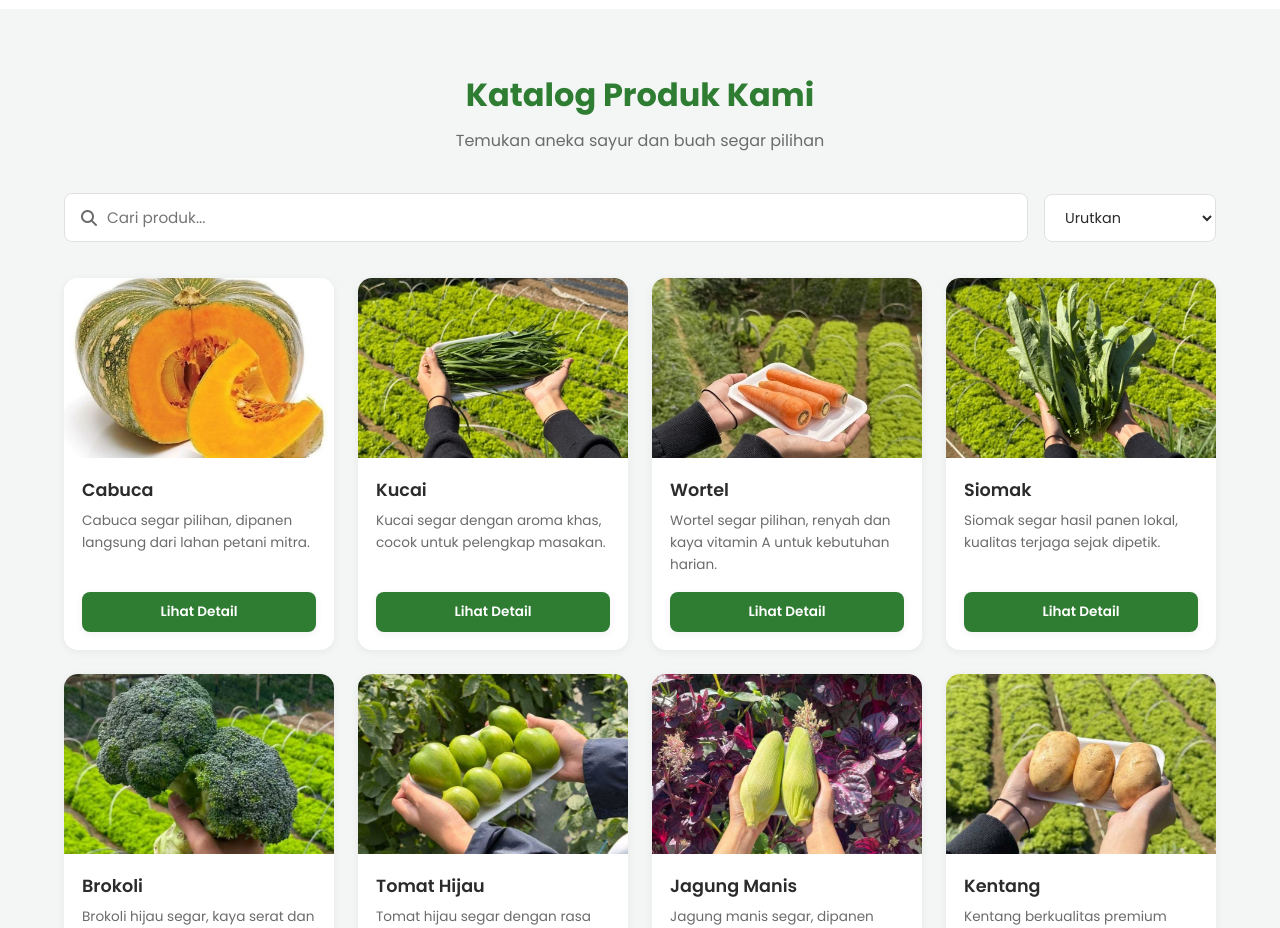
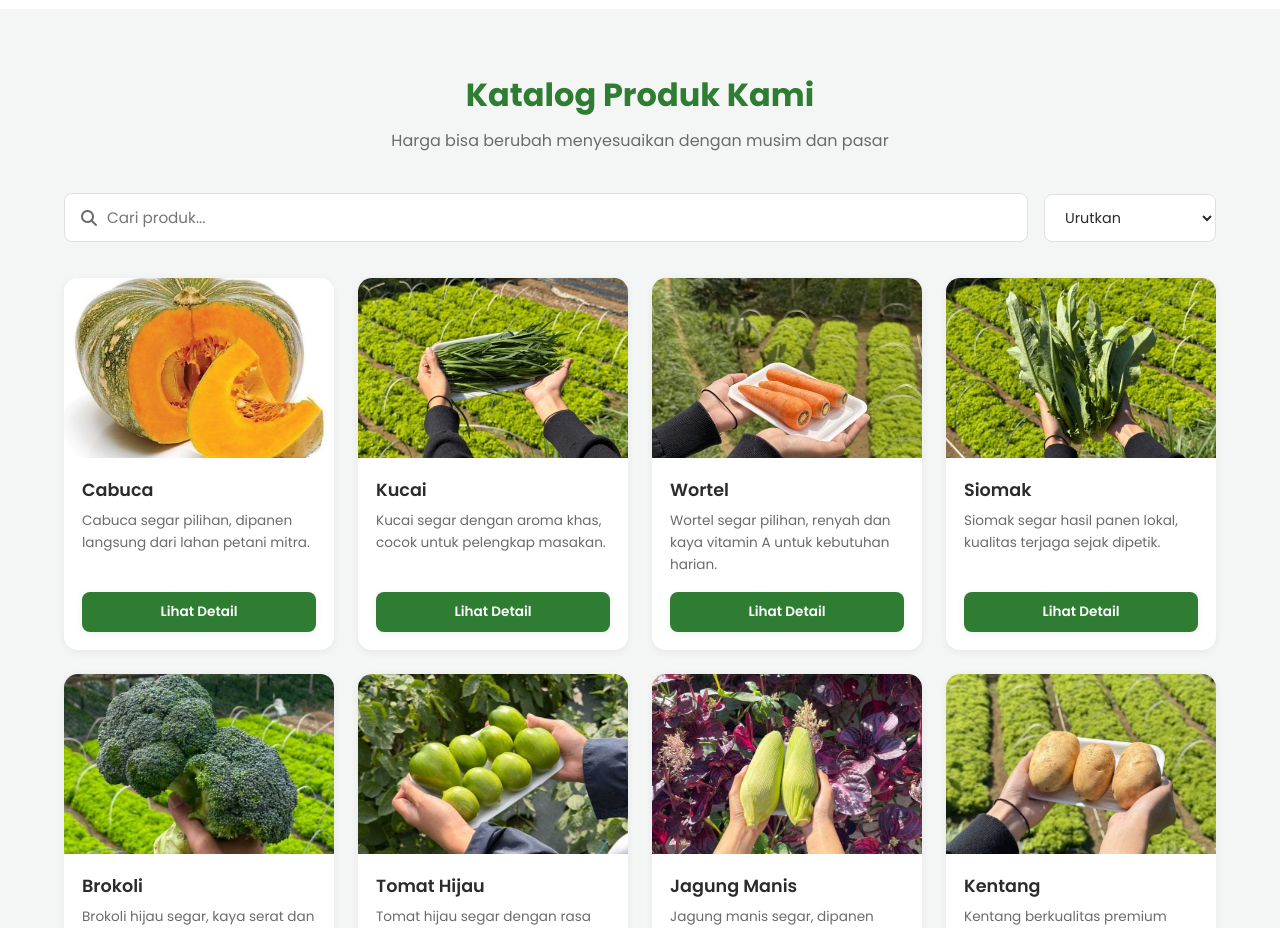
Before and after one commit to rumahkemashortizonmerbabu/Hortizon-Merbabu-Mart, a plain HTML site: page index.html in a window 1280 px wide. Shown: the part 1020-1948 px from the top of the page. Drawn offline with nearby package versions, Linux system fonts and the light colour scheme.

Commit message:
Update index.html

```diff
--- a/index.html
+++ b/index.html
@@ -144,7 +144,7 @@
   <section class="products" id="produk">
     <div class="container">
       <h2 class="section-title fade-in">Katalog Produk Kami</h2>
-      <p class="section-subtitle fade-in">Temukan aneka sayur dan buah segar pilihan</p>
+      <p class="section-subtitle fade-in">Harga bisa berubah menyesuaikan dengan musim dan pasar</p>
 
       <!-- Search & Filter Bar -->
       <div class="products__toolbar fade-in">
```
